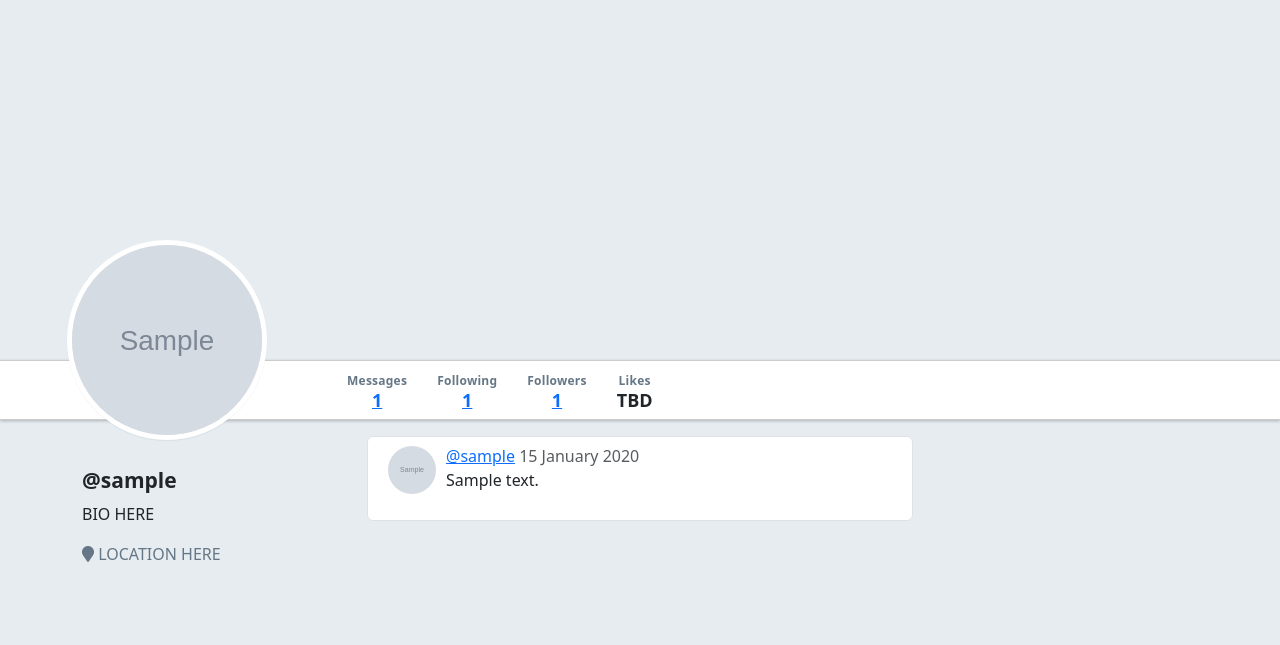
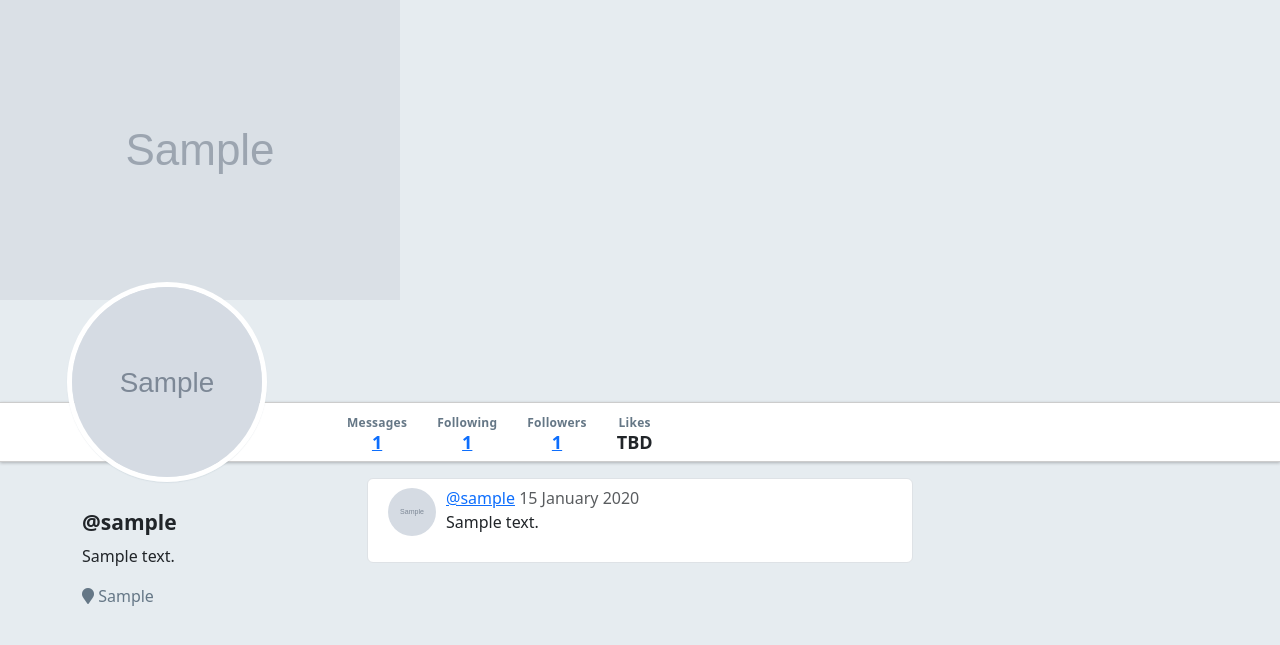
Before and after one commit to robinnsheen/flask-warbler, a Flask app: template templates/users/show.html in a window 1280 px wide. Shown: the part 46-691 px from the top of the page. Run offline with Flask 2, Linux system fonts and the light colour scheme; the template is opened without the code that fills it: values named after a table or form of the project are taken from there, others are empty; tables that the repository leaves empty hold one stand-in row (Sample ...); some libraries are stand-ins or nearby versions.

Commit message:
fixed profile page

```diff
--- a/templates/users/detail.html
+++ b/templates/users/detail.html
@@ -3,7 +3,10 @@
 {% block content %}
 
 <div id="warbler-hero"
-     class="full-width">
+     class="full-width image-wrapper">
+     <img src="{{ user.header_image_url }}"
+     alt="Header image for {{ user.username }}"
+     id="header-image">
 </div>
 <img src="{{ user.image_url }}"
      alt="Image for {{ user.username }}"
@@ -80,11 +83,11 @@
 <div class="row">
   <div class="col-sm-3">
     <h4 id="sidebar-username">@{{ user.username }}</h4>
-    <p>BIO HERE</p>
-    <p class="user-location">
-      <span class="fa fa-map-marker"></span>
-      LOCATION HERE
-    </p>
+      <p>{{ user.bio }}</p>
+      <p class="user-location">
+        <span class="fa fa-map-marker"></span>
+        {{ user.location }}
+      </p>
   </div>
 
   {% block user_details %}
--- a/templates/users/index.html
+++ b/templates/users/index.html
@@ -44,7 +44,7 @@
               {% endif %}
 
             </div>
-            <p class="card-bio">BIO HERE</p>
+              <p class="card-bio">{{ user.bio }}</p>
           </div>
         </div>
       </div>
```
